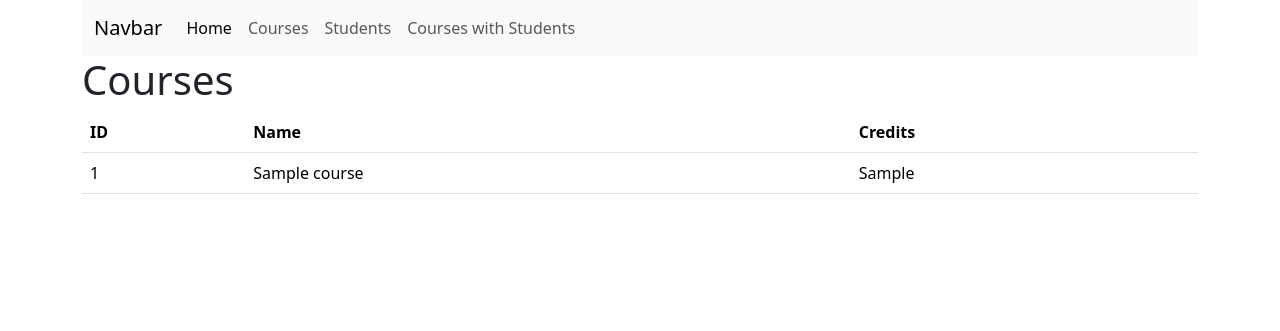
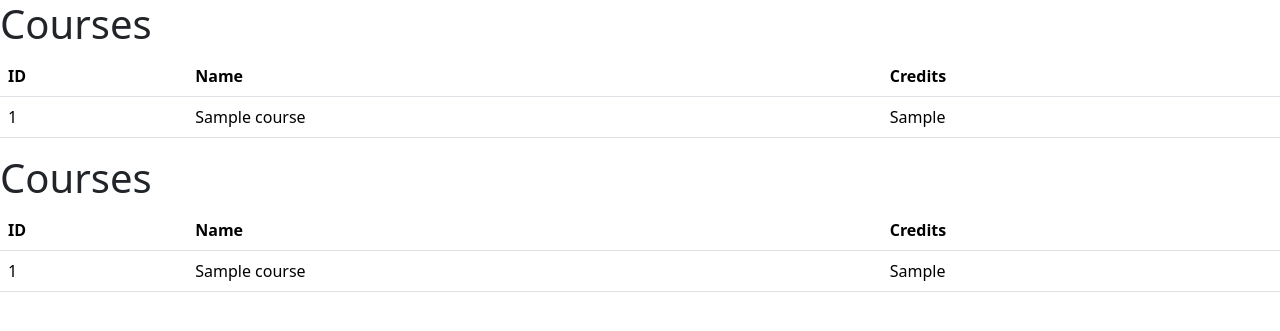
Before and after one commit to ClaireYarber/hw3, a PHP site: page /courses.php in a window 1280 px wide. Shown: the top 331 px of the page. Run offline with PHP 8.4, Linux system fonts and the light colour scheme; tables that the repository leaves empty or names only in its code hold one stand-in row (values such as "Sample post").

Commit message:
Update view-header.php

```diff
--- a/view-header.php
+++ b/view-header.php
@@ -1,33 +1,39 @@
-<!doctype html>
+<!DOCTYPE html>
 <html lang="en">
-  <head>
-    <meta charset="utf-8">
-    <meta name="viewport" content="width=device-width, initial-scale=1">
-    <title><?=$pageTitle?></title>
-    <link href="https://cdn.jsdelivr.net/npm/bootstrap@5.3.3/dist/css/bootstrap.min.css" rel="stylesheet" integrity="sha384-QWTKZyjpPEjISv5WaRU9OFeRpok6YctnYmDr5pNlyT2bRjXh0JMhjY6hW+ALEwIH" crossorigin="anonymous">
-  </head>
-  <body>
-    <div class="container">
-      <nav class="navbar navbar-expand-lg bg-body-tertiary">
-  <div class="container-fluid">
-    <a class="navbar-brand" href="#">Navbar</a>
-    <button class="navbar-toggler" type="button" data-bs-toggle="collapse" data-bs-target="#navbarSupportedContent" aria-controls="navbarSupportedContent" aria-expanded="false" aria-label="Toggle navigation">
-      <span class="navbar-toggler-icon"></span>
-    </button>
-    <div class="collapse navbar-collapse" id="navbarSupportedContent">
-      <ul class="navbar-nav me-auto mb-2 mb-lg-0">
-        <li class="nav-item">
-          <a class="nav-link active" aria-current="page" href="/">Home</a>
-        </li>
-        <li class="nav-item">
-          <a class="nav-link" href="courses.php">Courses</a>
-        </li>
-     <li class="nav-item">
-          <a class="nav-link" href="students.php">Students</a>
-        </li><li class="nav-item">
-          <a class="nav-link" href="courses-with-students.php">Courses with Students</a>
-        </li>
-      </ul>
+<head>
+    <meta charset="UTF-8">
+    <meta name="viewport" content="width=device-width, initial-scale=1.0">
+    <title>Courses</title>
+    <link rel="stylesheet" href="https://cdn.jsdelivr.net/npm/bootstrap@5.3.3/dist/css/bootstrap.min.css">
+</head>
+<body>
+    <h1>Courses</h1>
+    <div class="table-responsive">
+        <table class="table">
+            <thead>
+                <tr>
+                    <th>ID</th>
+                    <th>Name</th>
+                    <th>Credits</th>
+                </tr>
+            </thead>
+            <tbody>
+                <?php
+                try {
+                    $courses = selectCourses();
+                    while ($course = $courses->fetch_assoc()) {
+                        echo "<tr>";
+                        echo "<td>" . htmlspecialchars($course['course_id']) . "</td>";
+                        echo "<td>" . htmlspecialchars($course['course_name']) . "</td>";
+                        echo "<td>" . htmlspecialchars($course['credits']) . "</td>";
+                        echo "</tr>";
+                    }
+                } catch (Exception $e) {
+                    echo "<tr><td colspan='3'>Error: " . htmlspecialchars($e->getMessage()) . "</td></tr>";
+                }
+                ?>
+            </tbody>
+        </table>
     </div>
-  </div>
-</nav>
+</body>
+</html>
```
